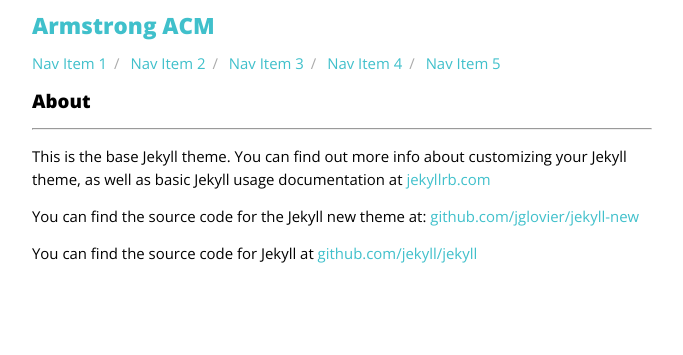
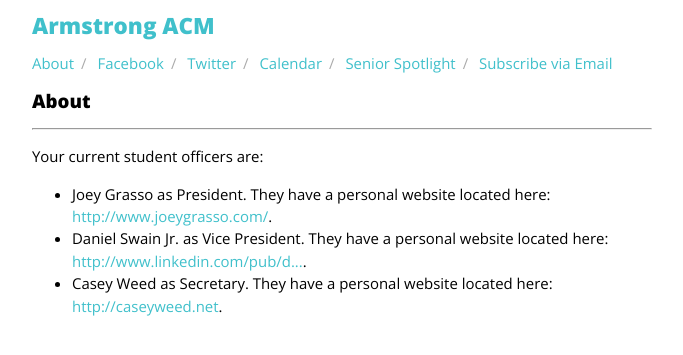
Before and after one commit to ACMAASU/news, a Jekyll site: the page built from about/index.md, in a window 1280 px wide. Shown: the top 355 px of the page, without its empty margins (298-981 px from the left). Built offline with Jekyll 4.4.1, drawn with Linux system fonts in a browser that asks for light colours.

Commit message:
Added officers, thank you response for subscription form, 'soon' page for features not yet available, updated stylesheets to include the <figure> and <figcaption> elements for images. Changed index layout to 'page' instead of 'default'.

```diff
--- /dev/null
+++ b/_data/officers.yaml
@@ -0,0 +1,11 @@
+- name: Joey Grasso
+  position: President
+  site: http://www.joeygrasso.com/
+
+- name: Daniel Swain Jr.
+  position: Vice President
+  site: http://www.linkedin.com/pub/daniel-swain-jr/95/901/892
+
+- name: Casey Weed
+  position: Secretary
+  site: http://caseyweed.net
--- a/_includes/nav.html
+++ b/_includes/nav.html
@@ -1,9 +1,10 @@
 <nav>
 	<ul>
-		<li><a href="#">Nav Item 1</a></li>
-		<li><a href="#">Nav Item 2</a></li>
-		<li><a href="#">Nav Item 3</a></li>
-		<li><a href="#">Nav Item 4</a></li>
-		<li><a href="#">Nav Item 5</a></li>
+		<li><a href="{{ site.baseurl }}/about">About</a></li>
+		<li><a href="https://www.facebook.com/ASUACM">Facebook</a></li>
+		<li><a href="https://twitter.com/Armstrong_ACM">Twitter</a></li>
+		<li><a href="{{ site.baseurl }}/soon">Calendar</a></li>
+		<li><a href="{{ site.baseurl }}/soon">Senior Spotlight</a></li>
+		<li><a href="http://eepurl.com/0Tuiz">Subscribe via Email</a></li>
 	</ul>
 </nav>
--- /dev/null
+++ b/about/index.md
@@ -0,0 +1,25 @@
+---
+layout: page
+title: About
+permalink: /about/
+---
+
+Your current student officers are:
+
+{% comment %}
+
+Using the data provided in '_data/officers.yaml' we can not only
+generate a list of active officers, but also give their position,
+personal website and more.
+
+{% endcomment %}
+
+<ul>
+{% for officer in site.data.officers %}
+	<li>{{ officer.name }} as {{ officer.position }}.
+	{% if officer.site %}
+		They have a personal website located here: <a href="{{ officer.site }}">{{ officer.site | truncate: 32 }}</a>.
+	{% endif %}
+	</li>
+{% endfor %}
+</ul>
--- a/css/main.css
+++ b/css/main.css
@@ -129,11 +129,25 @@ article {
 	word-wrap: break-word;
 }
 
-article img {
+article img, article figure img {
 	display: block;
-	margin: 0 auto;
+	margin: 5px auto;
 	max-width: 100%;
 	vertical-align: middle;
+	border-radius: 3px;
+}
+
+figure figcaption {
+	font-size: 85%;
+	padding-right: 10px;
+	padding-left: 10px;
+}
+
+figure {
+	margin: 0px;
+	padding-bottom: 5px;
+	border-radius: 3px;
+	background-color: #eee;
 }
 
 footer .date, footer .back {
--- a/index.html
+++ b/index.html
@@ -1,7 +1,7 @@
 ---
-layout: default
+layout: page
+title: News & Updates
 ---
-<h2>News & Updates</h2>
 <ul class="posts">
 	{% for post in site.posts %}
 	<li>
--- /dev/null
+++ b/soon/index.md
@@ -0,0 +1,6 @@
+---
+layout: page
+title: Soon...
+permalink: /soon/
+---
+Unfortunately this is not ready. You will just have to be patient for the time being.
--- /dev/null
+++ b/thankyou.html
@@ -0,0 +1,5 @@
+---
+layout: default
+---
+<h2>Thank you!</h2>
+<p>Your subscription has been confirmed!</p>
```
Also changed, not shown: thankyou/index.md (added, +6 -0 lines).
